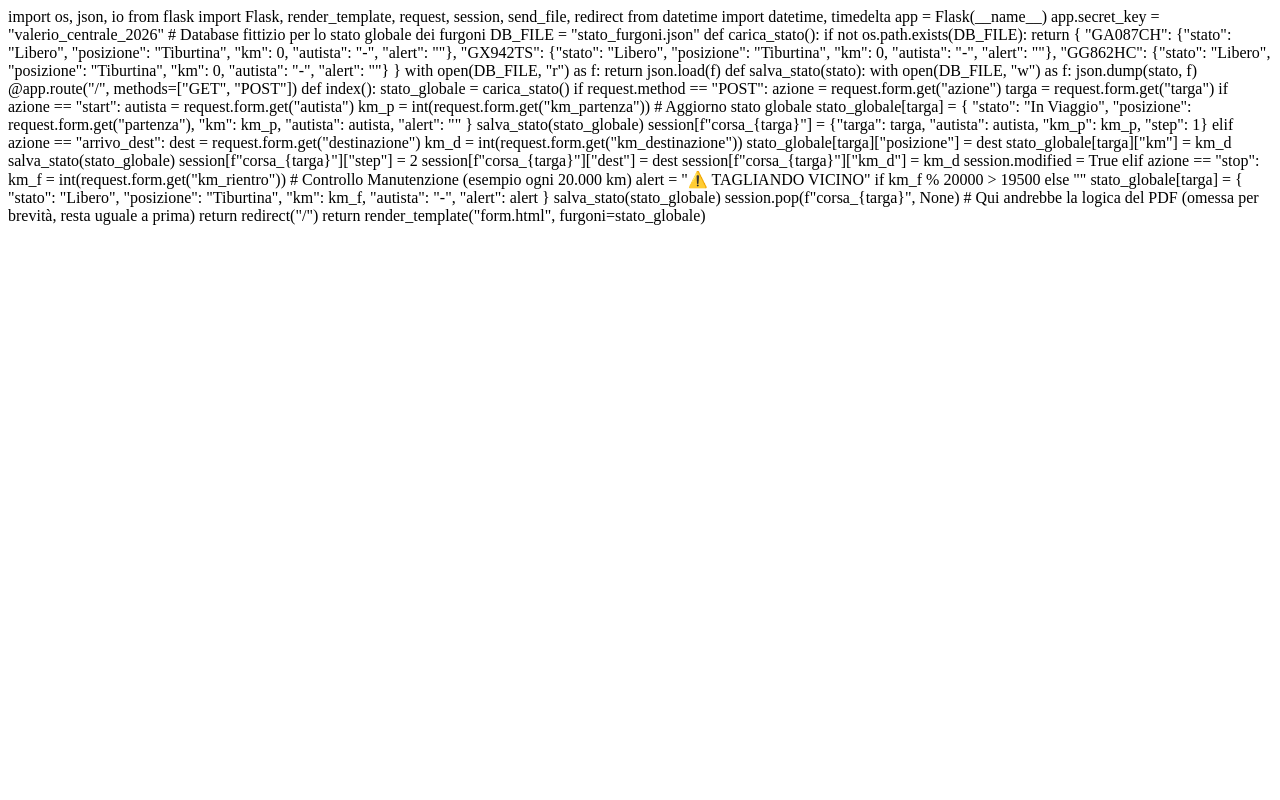
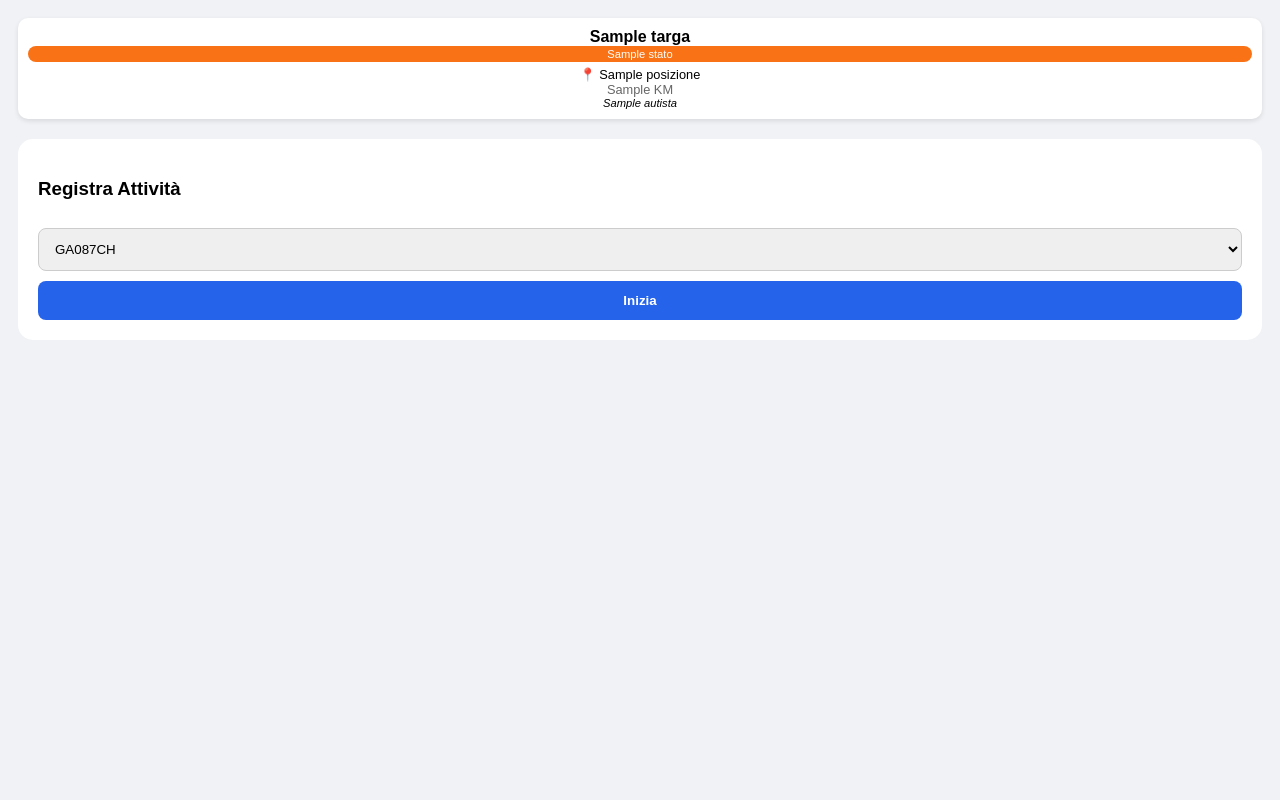
Before and after one commit to valerio121291/furgoni-uscite, a Flask app: template templates/form.html in a window 1280 px wide. Run offline with Flask 3, Linux system fonts and the light colour scheme; the template is opened without the code that fills it: most values are stand-ins (such as "Sample title", 1, 10 or a date in 2020).

Commit message:
Update form.html

```diff
--- a/templates/form.html
+++ b/templates/form.html
@@ -1,73 +1,50 @@
-import os, json, io
-from flask import Flask, render_template, request, session, send_file, redirect
-from datetime import datetime, timedelta
+<!doctype html>
+<html lang="it">
+<head>
+  <meta charset="utf-8">
+  <meta name="viewport" content="width=device-width, initial-scale=1">
+  <title>Centrale Furgoni</title>
+  <style>
+    body { font-family: sans-serif; background: #f0f2f5; padding: 10px; }
+    .status-grid { display: grid; grid-template-columns: repeat(auto-fit, minmax(140px, 1fr)); gap: 10px; margin-bottom: 20px; }
+    .truck-card { background: white; padding: 10px; border-radius: 10px; text-align: center; box-shadow: 0 2px 5px rgba(0,0,0,0.1); }
+    .truck-card.In.Viaggio { border-left: 5px solid #f97316; }
+    .truck-card.Libero { border-left: 5px solid #059669; }
+    .tag { font-size: 0.7rem; padding: 2px 6px; border-radius: 10px; color: white; }
+    .tag.green { background: #059669; }
+    .tag.orange { background: #f97316; }
+    .alert { color: red; font-weight: bold; font-size: 0.7rem; }
+    .form-container { background: white; padding: 20px; border-radius: 15px; }
+    input, select, button { width: 100%; padding: 12px; margin-top: 10px; border-radius: 8px; border: 1px solid #ccc; }
+    button { background: #2563eb; color: white; font-weight: bold; border: none; }
+  </style>
+</head>
+<body>
 
-app = Flask(__name__)
-app.secret_key = "valerio_centrale_2026"
+  <div class="status-grid">
+    {% for targa, info in furgoni.items() %}
+    <div class="truck-card {{ info.stato }}">
+      <div style="font-weight: bold;">{{ targa }}</div>
+      <div class="tag {{ 'green' if info.stato == 'Libero' else 'orange' }}">{{ info.stato }}</div>
+      <div style="font-size: 0.8rem; margin-top: 5px;">📍 {{ info.posizione }}</div>
+      <div style="font-size: 0.8rem; color: #666;">{{ info.km }} KM</div>
+      {% if info.alert %}<div class="alert">{{ info.alert }}</div>{% endif %}
+      <div style="font-size: 0.7rem; font-style: italic;">{{ info.autista }}</div>
+    </div>
+    {% endfor %}
+  </div>
 
-# Database fittizio per lo stato globale dei furgoni
-DB_FILE = "stato_furgoni.json"
+  <div class="form-container">
+    <h3>Registra Attività</h3>
+    <form method="post">
+      <select name="targa" required>
+         <option value="GA087CH">GA087CH</option>
+         <option value="GX942TS">GX942TS</option>
+         <option value="GG862HC">GG862HC</option>
+      </select>
+      <button type="submit" name="azione" value="start">Inizia</button>
+    </form>
+  </div>
 
-def carica_stato():
-    if not os.path.exists(DB_FILE):
-        return {
-            "GA087CH": {"stato": "Libero", "posizione": "Tiburtina", "km": 0, "autista": "-", "alert": ""},
-            "GX942TS": {"stato": "Libero", "posizione": "Tiburtina", "km": 0, "autista": "-", "alert": ""},
-            "GG862HC": {"stato": "Libero", "posizione": "Tiburtina", "km": 0, "autista": "-", "alert": ""}
-        }
-    with open(DB_FILE, "r") as f: return json.load(f)
-
-def salva_stato(stato):
-    with open(DB_FILE, "w") as f: json.dump(stato, f)
-
-@app.route("/", methods=["GET", "POST"])
-def index():
-    stato_globale = carica_stato()
-
-    if request.method == "POST":
-        azione = request.form.get("azione")
-        targa = request.form.get("targa")
-
-        if azione == "start":
-            autista = request.form.get("autista")
-            km_p = int(request.form.get("km_partenza"))
-            # Aggiorno stato globale
-            stato_globale[targa] = {
-                "stato": "In Viaggio",
-                "posizione": request.form.get("partenza"),
-                "km": km_p,
-                "autista": autista,
-                "alert": ""
-            }
-            salva_stato(stato_globale)
-            session[f"corsa_{targa}"] = {"targa": targa, "autista": autista, "km_p": km_p, "step": 1}
-
-        elif azione == "arrivo_dest":
-            dest = request.form.get("destinazione")
-            km_d = int(request.form.get("km_destinazione"))
-            stato_globale[targa]["posizione"] = dest
-            stato_globale[targa]["km"] = km_d
-            salva_stato(stato_globale)
-            session[f"corsa_{targa}"]["step"] = 2
-            session[f"corsa_{targa}"]["dest"] = dest
-            session[f"corsa_{targa}"]["km_d"] = km_d
-            session.modified = True
-
-        elif azione == "stop":
-            km_f = int(request.form.get("km_rientro"))
-            # Controllo Manutenzione (esempio ogni 20.000 km)
-            alert = "⚠️ TAGLIANDO VICINO" if km_f % 20000 > 19500 else ""
-
-            stato_globale[targa] = {
-                "stato": "Libero",
-                "posizione": "Tiburtina",
-                "km": km_f,
-                "autista": "-",
-                "alert": alert
-            }
-            salva_stato(stato_globale)
-            session.pop(f"corsa_{targa}", None)
-            # Qui andrebbe la logica del PDF (omessa per brevità, resta uguale a prima)
-            return redirect("/")
-
-    return render_template("form.html", furgoni=stato_globale)
+</body>
+</html>
```
